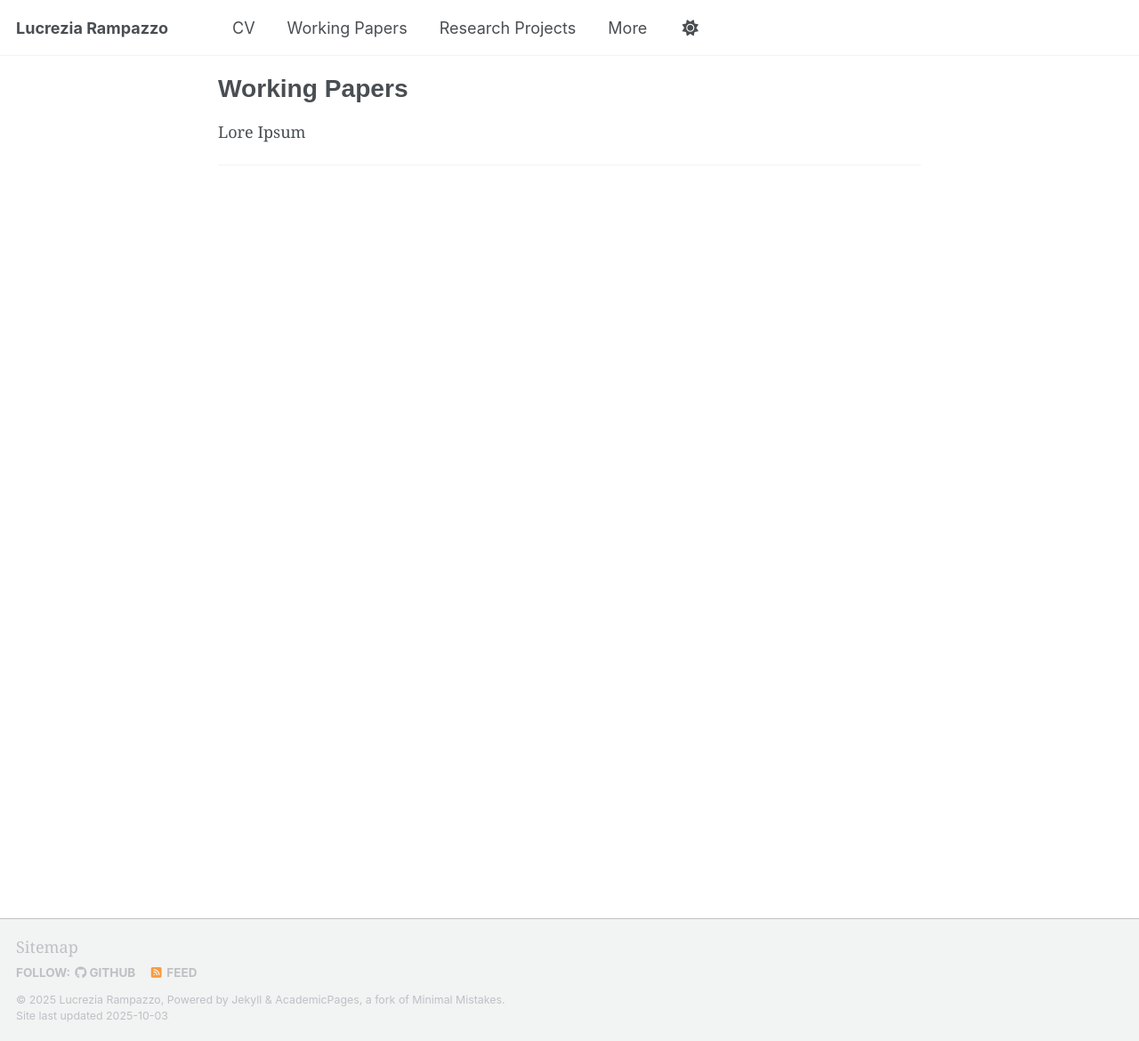
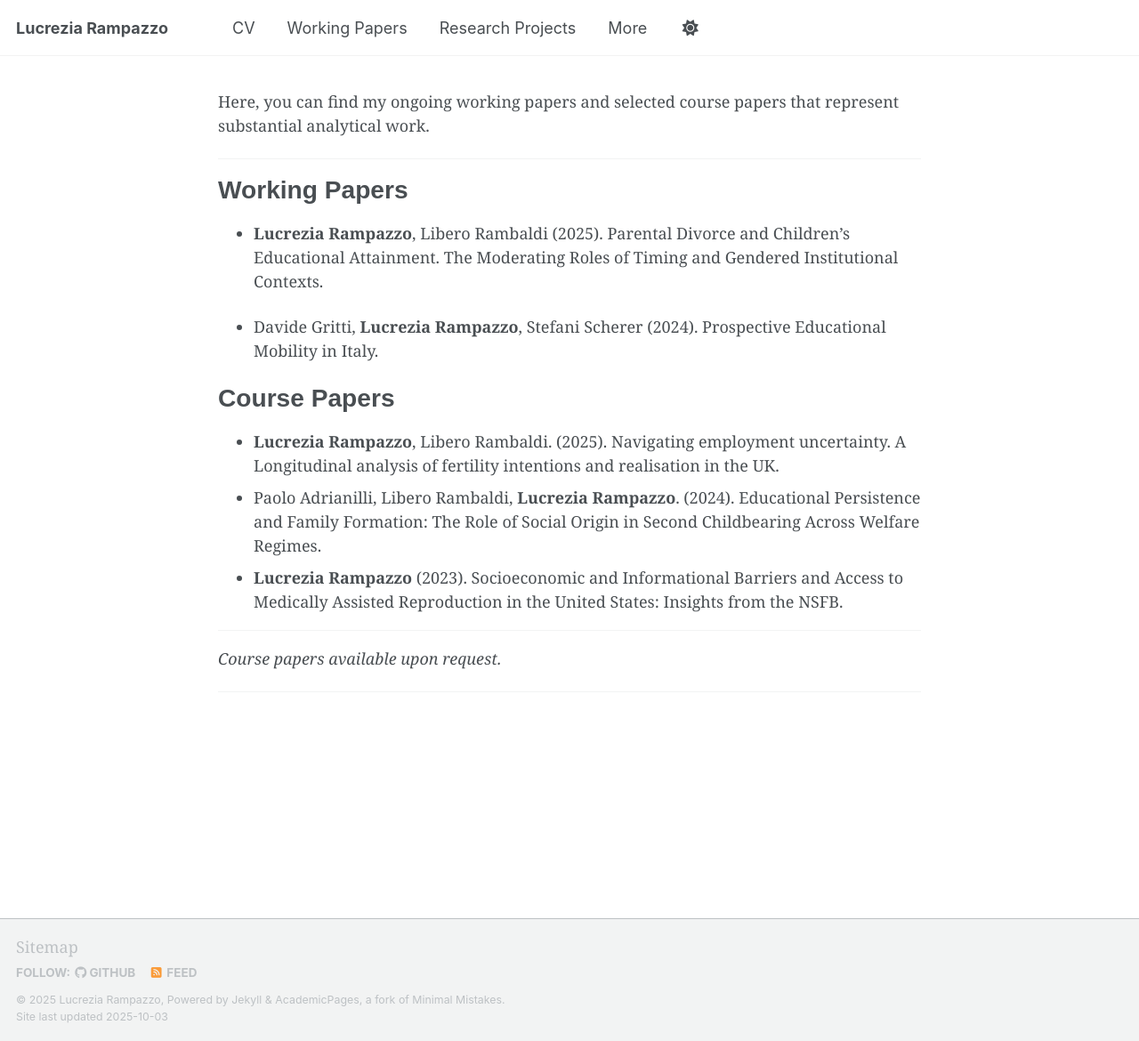
Before and after one commit to LucreziaRampazzo/lucreziarampazzo.github.io, a Jekyll site: the page built from _pages/working-papers.md, in a window 1280 px wide and 1170 px high. Shown: the whole window at 89% size. Built offline with Jekyll 4.4.1, drawn with Linux system fonts in a browser that asks for light colours; a script that is not in the unit is left out.

Commit message:
Update working-papers.md

```diff
--- a/_pages/working-papers.md
+++ b/_pages/working-papers.md
@@ -2,11 +2,25 @@
 layout: page
 permalink: /working-papers/
 title: Working Papers
-description: "Paper e articoli in fase di preparazione o sotto revisione."
+description: "Working Papers, Course Papers"
 ---
 
-# Working Papers
 
-Lore Ipsum
+Here, you can find my ongoing working papers and selected course papers that represent substantial analytical work.
 
 ---
+# Working Papers
+* **Lucrezia Rampazzo**, Libero Rambaldi (2025). Parental Divorce and Children's Educational Attainment. The Moderating Roles of Timing and Gendered Institutional Contexts.
+
+* Davide Gritti, **Lucrezia Rampazzo**, Stefani Scherer (2024). Prospective Educational Mobility in Italy.
+
+# Course Papers
+* **Lucrezia Rampazzo**, Libero Rambaldi. (2025). Navigating employment uncertainty. A Longitudinal analysis of fertility intentions and realisation in the UK.
+* Paolo Adrianilli, Libero Rambaldi, **Lucrezia Rampazzo**. (2024). Educational Persistence and Family Formation: The Role of Social Origin in Second Childbearing Across Welfare Regimes.
+* **Lucrezia Rampazzo** (2023). Socioeconomic and Informational Barriers and Access to Medically Assisted Reproduction in the United States: Insights from the NSFB.
+
+
+---
+*Course papers available upon request.*
+
+---
```
